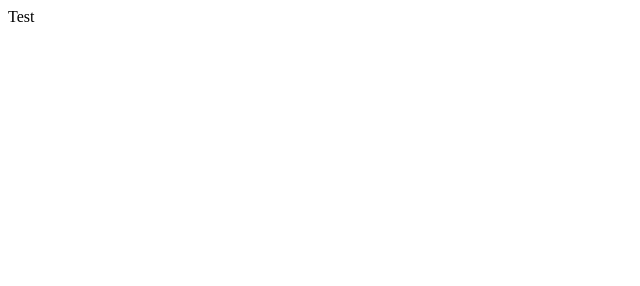
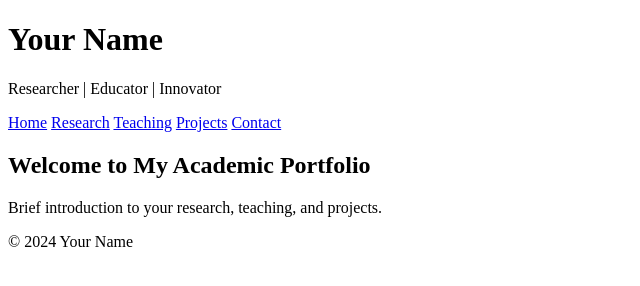
Before and after one commit to leiwanglsu/leiwanglsu.github.io, a plain HTML site: page index.html in a window 1280 px wide. Shown: the whole page, without its empty margins (0-640 px from the left). Drawn offline with Linux system fonts and the light colour scheme.

Commit message:
Update index.html

```diff
--- a/index.html
+++ b/index.html
@@ -1 +1,31 @@
-Test
+<!DOCTYPE html>
+<html lang="en">
+<head>
+    <meta charset="UTF-8">
+    <meta name="viewport" content="width=device-width, initial-scale=1.0">
+    <title>Your Name - Academic Portfolio</title>
+    <link rel="stylesheet" href="styles.css">
+</head>
+<body>
+    <header>
+        <h1>Your Name</h1>
+        <p>Researcher | Educator | Innovator</p>
+        <nav>
+            <a href="index.html">Home</a>
+            <a href="research.html">Research</a>
+            <a href="teaching.html">Teaching</a>
+            <a href="projects.html">Projects</a>
+            <a href="contact.html">Contact</a>
+        </nav>
+    </header>
+    <main>
+        <section id="about">
+            <h2>Welcome to My Academic Portfolio</h2>
+            <p>Brief introduction to your research, teaching, and projects.</p>
+        </section>
+    </main>
+    <footer>
+        <p>© 2024 Your Name</p>
+    </footer>
+</body>
+</html>
```
